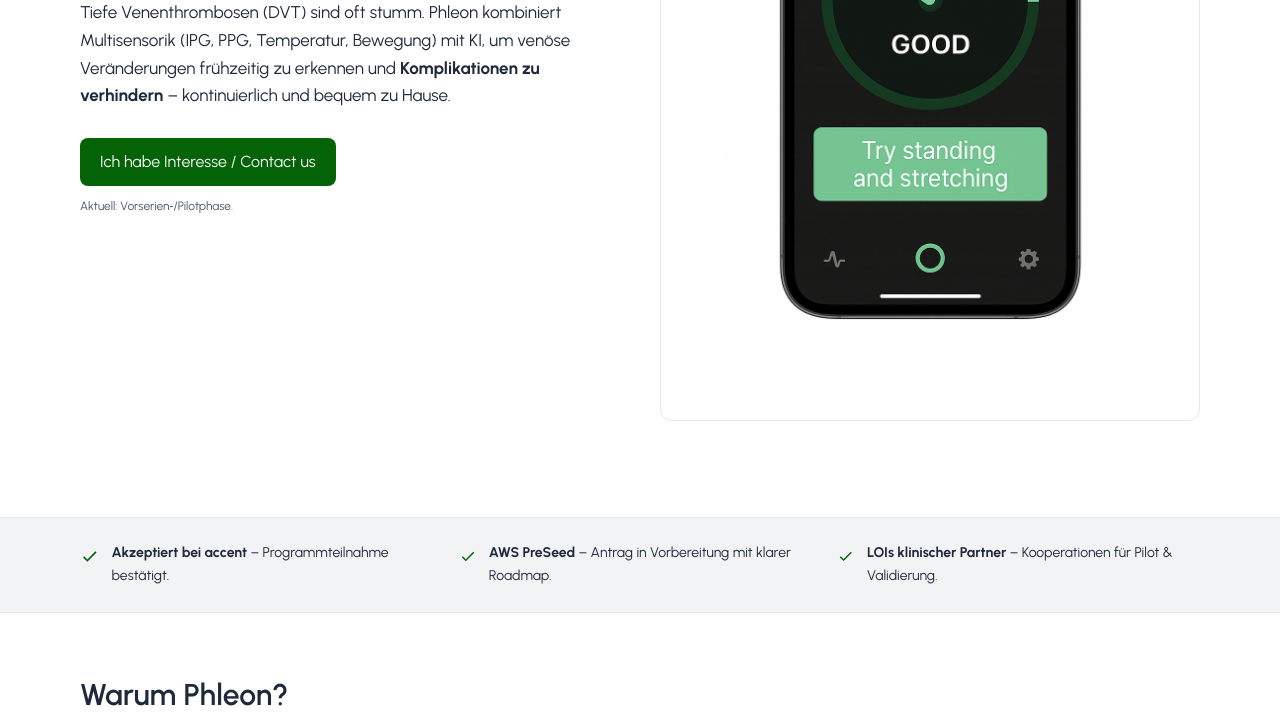
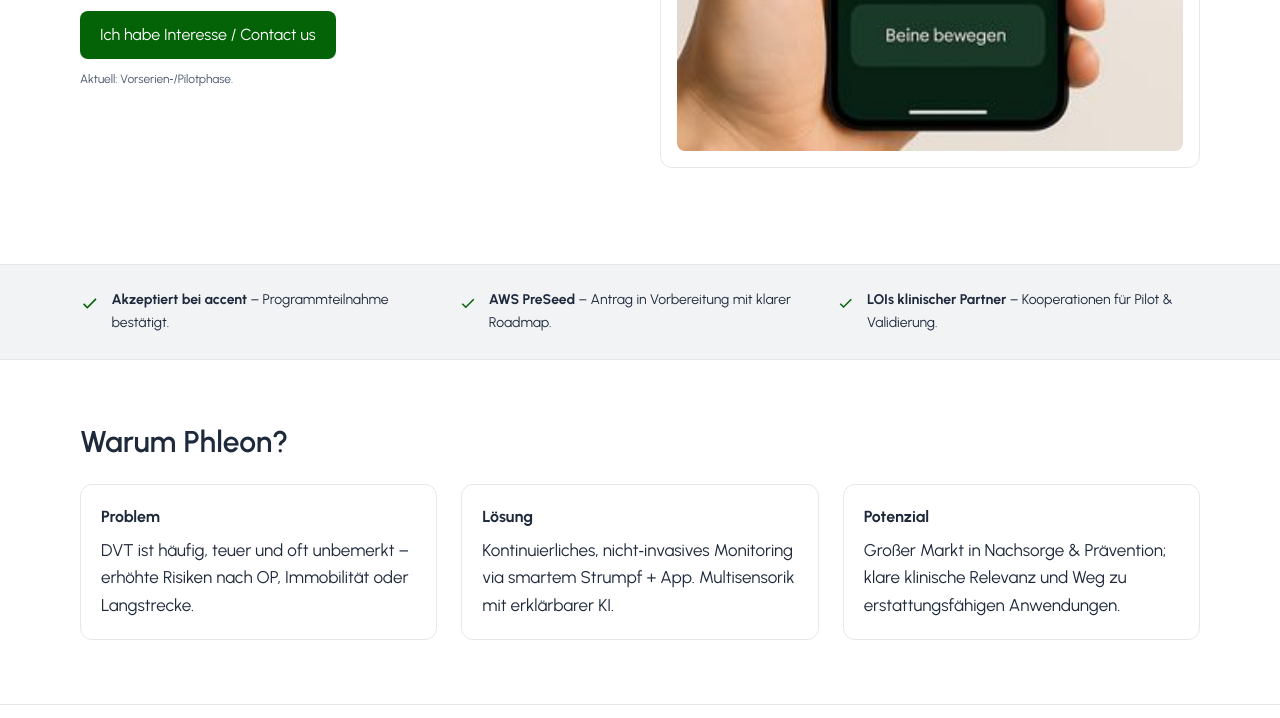
Before and after one commit to fermi2511/phleon, a plain HTML site: page index.html in a window 1280 px wide. Shown: the part 541-1259 px from the top of the page. Drawn offline with nearby package versions, Linux system fonts and the light colour scheme.

Commit message:
Update index.html

```diff
--- a/index.html
+++ b/index.html
@@ -105,7 +105,7 @@
         <p class="mt-3 text-xs text-slate-600">Aktuell: Vorserien‑/Pilotphase.</p>
       </div>
       <div class="rounded-xl border bg-white p-4">
-        <img src="/mockup.png" alt="Phleon Mockup – App & Socke" class="w-full rounded-lg" width="1200" height="800" loading="lazy">
+        <img src="/mockup.jpg" alt="Phleon Mockup – App & Socke" class="w-full rounded-lg" width="1200" height="800" loading="lazy">
       </div>
     </div>
   </section>
```
